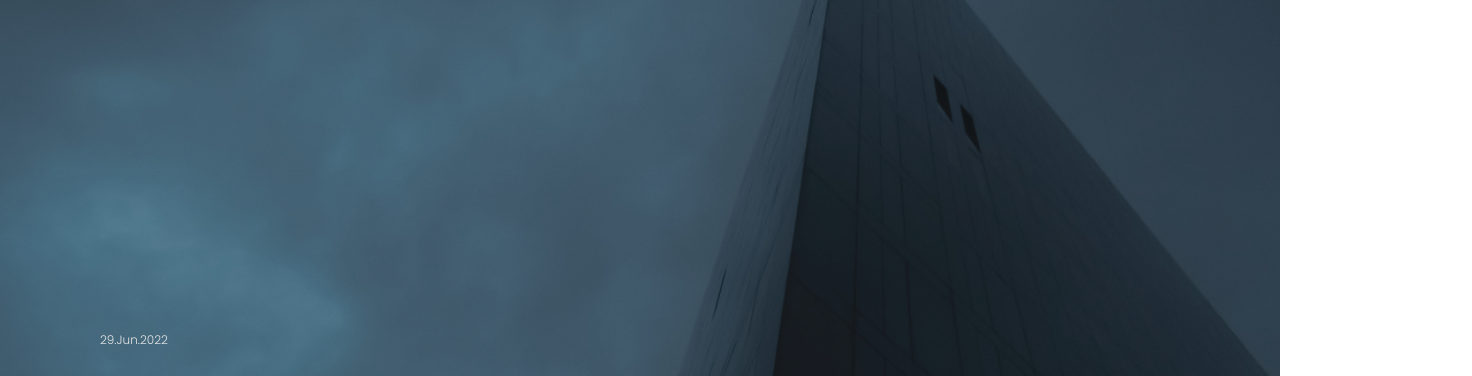
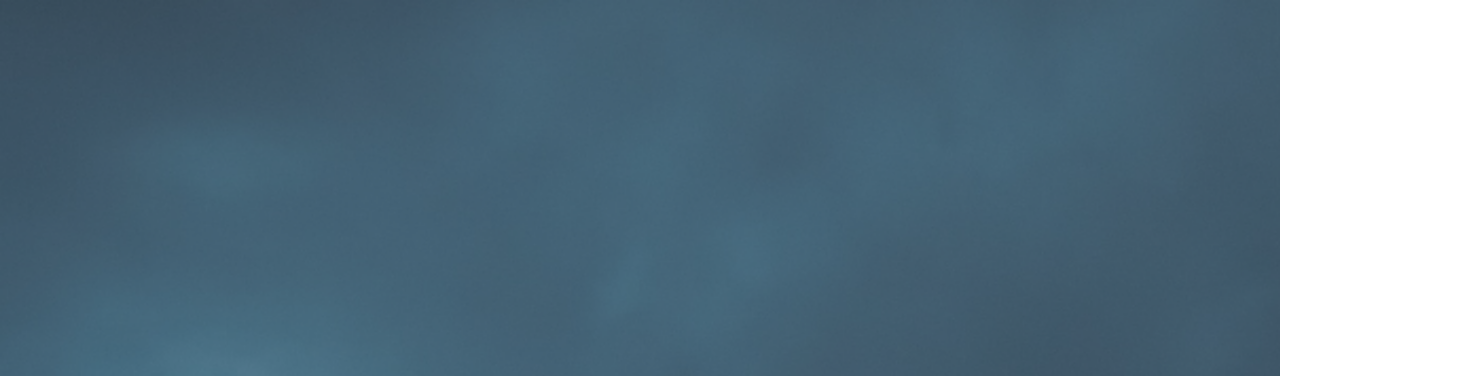
Before and after one commit to Gr1gorii/lessons, a plain HTML site: page lesson_7/index.html in a window 1280 px wide. Shown: the top 376 px of the page, 1472 px wide, since content can reach past the window. Drawn offline with Linux system fonts and the light colour scheme.

Commit message:
Update style.css

```diff
--- a/lesson_7/css/style.css
+++ b/lesson_7/css/style.css
@@ -18,7 +18,7 @@
    line-height: 20px;
    color: #E5E5E5;
    width: 68px;
-   padding: 330px, 1272px, 250px, 100px;
+   padding: 330px 1272px 250px 100px;
 }
 .container_1_title {
    font-weight: 700;
```
